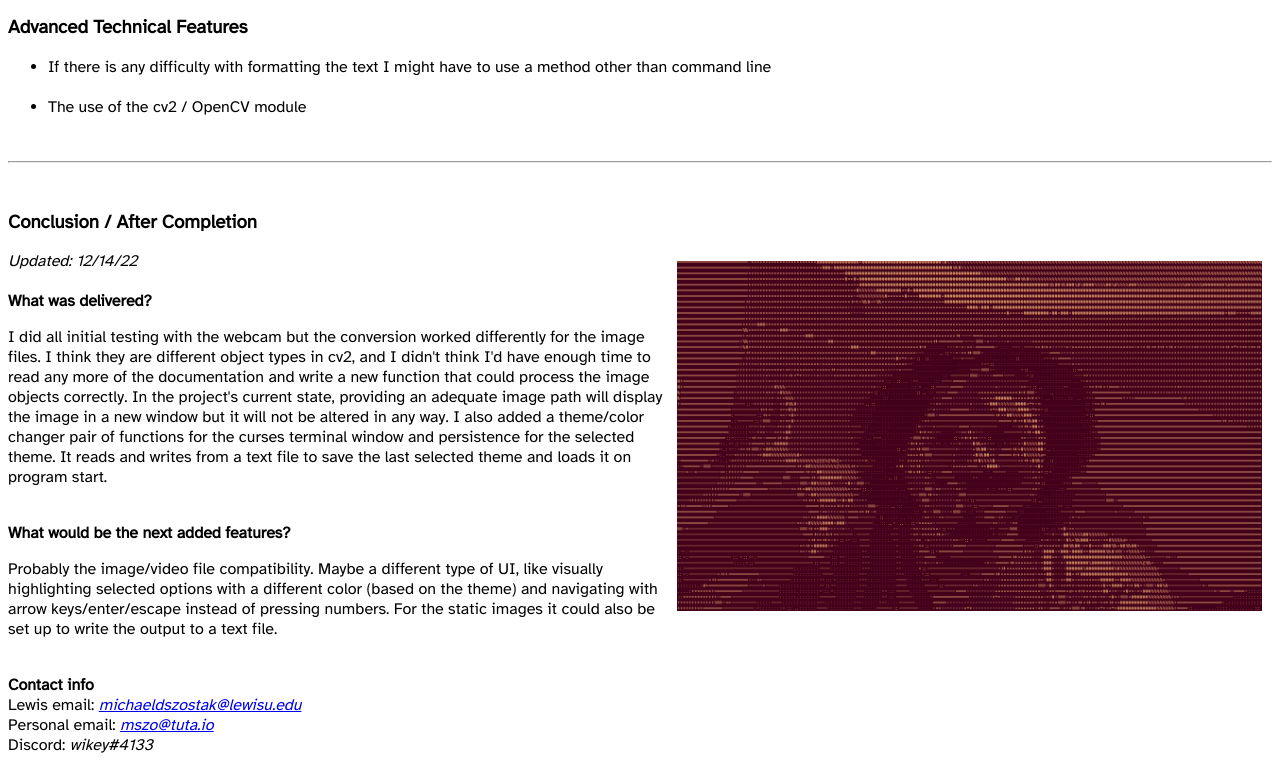
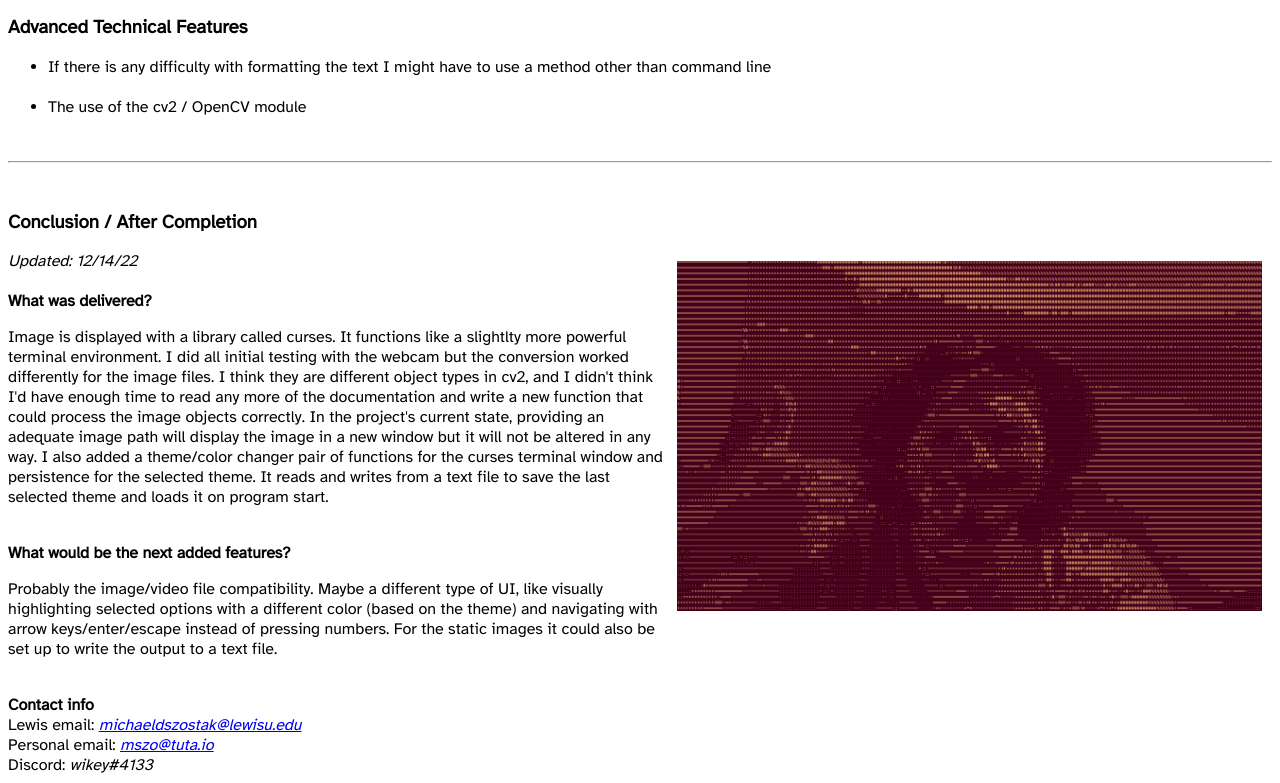
Before and after one commit to mszost/ASCII-fy, a plain HTML site: page static/index.html in a window 1280 px wide. Shown: the part 1176-1959 px from the top of the page. Drawn offline with Linux system fonts and the light colour scheme.

Commit message:
update index.html

```diff
--- a/static/index.html
+++ b/static/index.html
@@ -129,6 +129,7 @@
     <br><br>
     <b>What was delivered?</b><br>
     <p>
+        Image is displayed with a library called curses. It functions like a slightlty more powerful terminal environment.
         I did all initial testing with the webcam but the conversion worked differently for the
         image files. I think they are different object types in cv2, and I didn't think I'd have
         enough time to read any more of the documentation and write a new function that could
```
